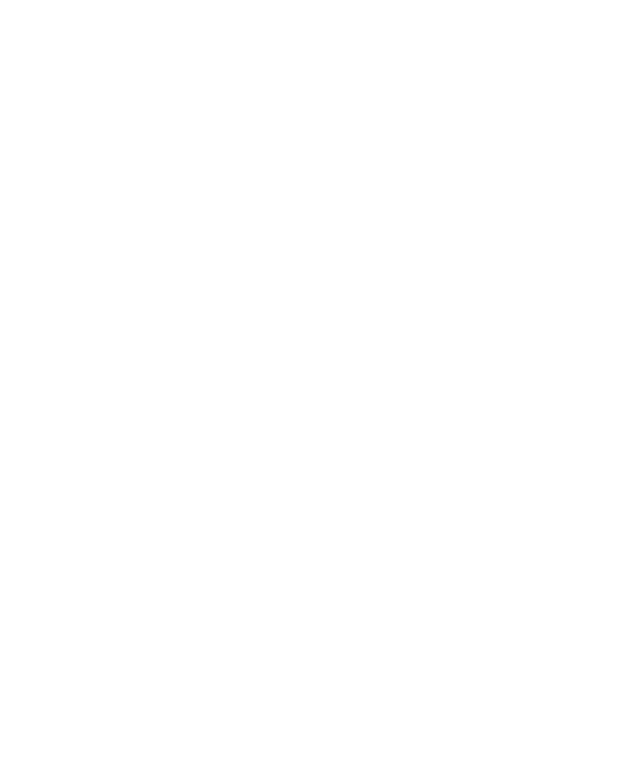
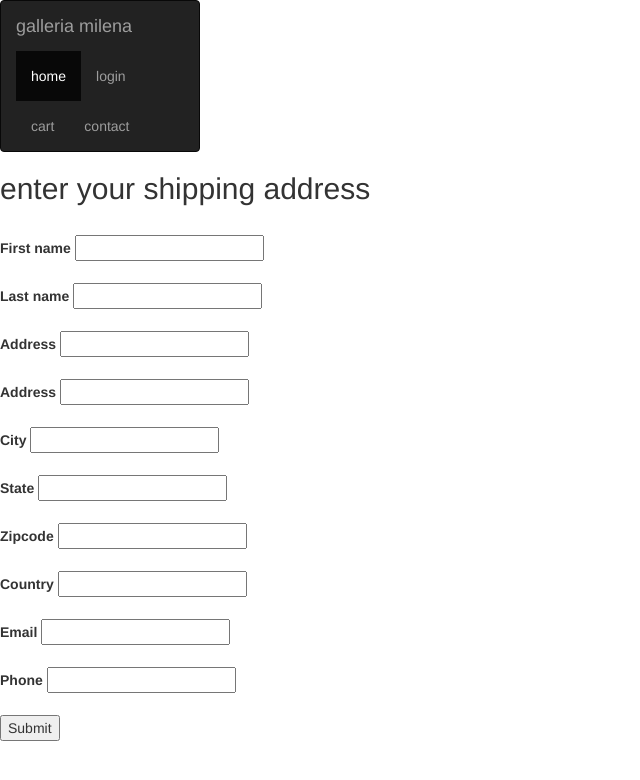
Before and after one commit to sandritaa/galleriamilena, a Flask app: page /checkout in a window 1280 px wide. Before the commit the part shown is empty. Shown: the top 780 px of the page, without its empty margins (0-640 px from the left). Run offline with Flask 3, Linux system fonts and the light colour scheme; some libraries are stand-ins or nearby versions.

Commit message:
add form to shipping template

```diff
--- a/server.py
+++ b/server.py
@@ -404,7 +404,7 @@
 
 @app.route('/checkout')
 def checkout():
-    return render_template("checkout.html")
+    return render_template("shipping.html")
 
 
 if __name__ == "__main__":
--- a/templates/cart.html
+++ b/templates/cart.html
@@ -26,7 +26,7 @@
 </ul>
 
 <!-- procees to checkout -->
-<button type='button'> <a href='/templates/shipping.html '>proceed to checkout</a> </button>
+<button type='button'> <a href='/checkout '>proceed to checkout</a> </button>
 <br><br>
 
 <!-- add login button -->
--- a/templates/shipping.html
+++ b/templates/shipping.html
@@ -1,15 +1,37 @@
-<!DOCTYPE html>
-<html lang="en">
+<!-- inherit from base.html -->
+{% extends 'base.html' %}
 
-<head>
-    <meta charset="UTF-8">
-    <meta http-equiv="X-UA-Compatible" content="IE=edge">
-    <meta name="viewport" content="width=device-width, initial-scale=1.0">
-    <title>Document</title>
-</head>
+<!-- insert content block -->
+{% block body %}
 
-<body>
+<h2>enter your shipping address</h2>
+<br>
+<div class="'shipping">
+    <form action="/checkout">
+        <label for="fname">First name</label>
+        <input type="text" id="fname" name="fname"> <br> <br>
+        <label for="lname">Last name</label>
+        <input type="text" id="lname" name="lname"> <br> <br>
+        <label for="address1">Address</label>
+        <input type="text" id="address1" name="address1"> <br> <br>
+        <label for="address2">Address</label>
+        <input type="text" id="address2" name="address2"> <br> <br>
+        <label for="city">City</label>
+        <input type="text" id="city" name="city"> <br> <br>
+        <label for="state">State</label>
+        <input type="text" id="state" name="state"> <br> <br>
+        <label for="zipcode">Zipcode</label>
+        <input type="text" id="zipcode" name="zipcode"> <br> <br>
+        <label for="country">Country</label>
+        <input type="text" id="country" name="country"> <br> <br>
+        <label for="email">Email</label>
+        <input type="text" id="email" name="email"> <br> <br>
+        <label for="phone">Phone</label>
+        <input type="text" id="phone" name="phone"> <br> <br>
+        <input type="submit">
 
-</body>
+    </form>
+</div>
 
-</html>
+
+{% endblock %}
```
Also changed, not shown: model.py (+56 -55 lines).
